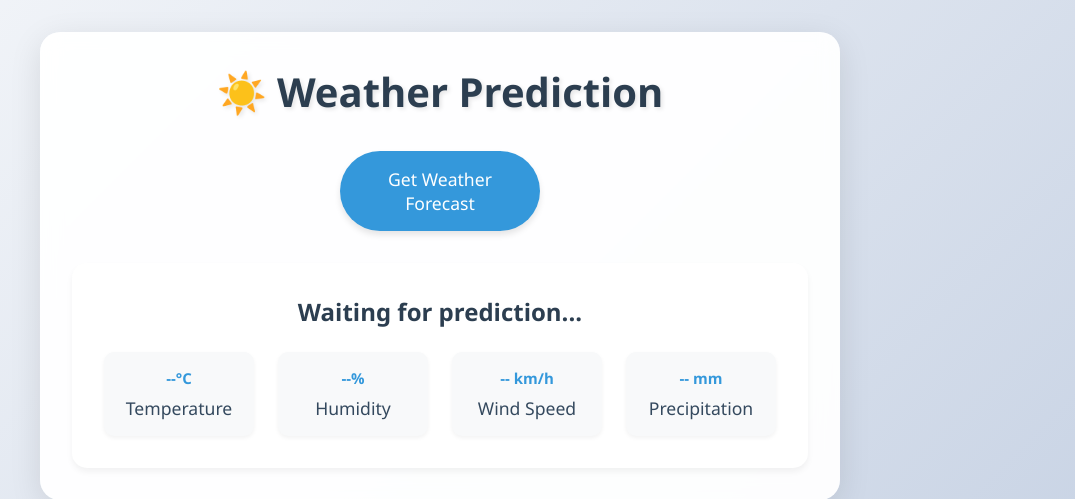
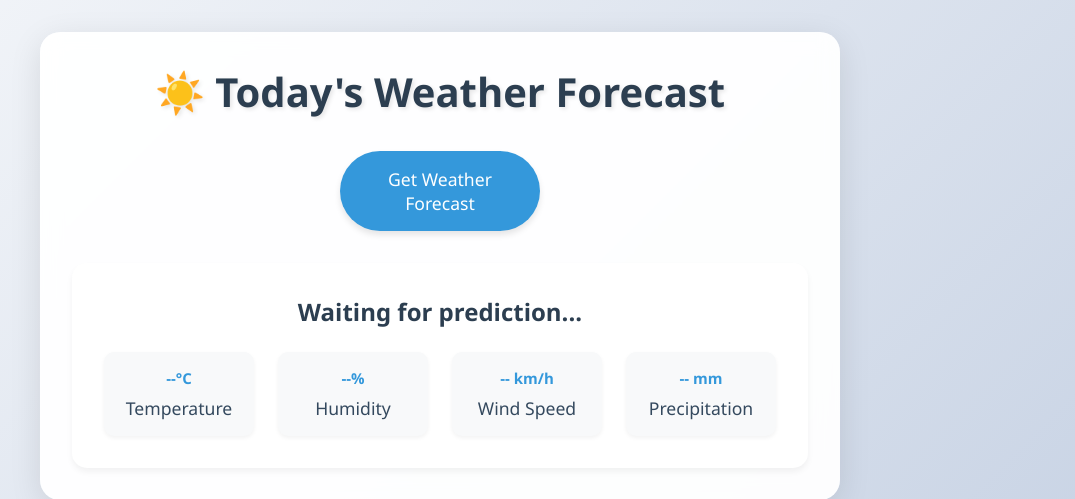
Before and after one commit to Krish-2512/ImpactHacks, a Django app: page /site/predict/ in a window 1280 px wide. Shown: the top 499 px of the page, without its empty margins (200-1275 px from the left). Run offline with Django 5.2, Linux system fonts and the light colour scheme; parts of the project's set-up code (start-up, migrations or seed data) failed here and were passed over.

Commit message:
Update weather_template.html

```diff
--- a/AgroApp/MainSite/templates/dashboard/weather_template.html
+++ b/AgroApp/MainSite/templates/dashboard/weather_template.html
@@ -210,7 +210,7 @@
 <!--    <p id="wind_speed"></p>-->
 <!--    <p id="precipitation"></p>-->
  <div class="container">
-        <h1>☀️ Weather Prediction</h1>
+        <h1>☀️ Today's Weather Forecast</h1>
         <button id="predict_btn" onclick="runPrediction()">Get Weather Forecast</button>
         <div class="weather-card">
             <p id="prediction_result">Waiting for prediction...</p>
```
